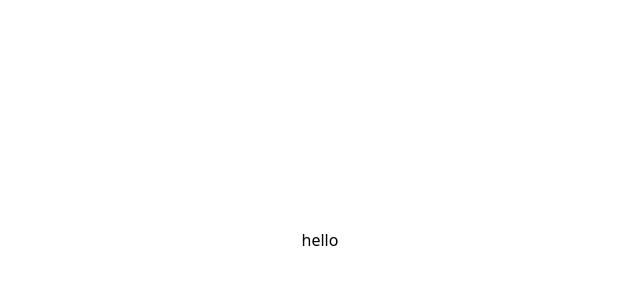
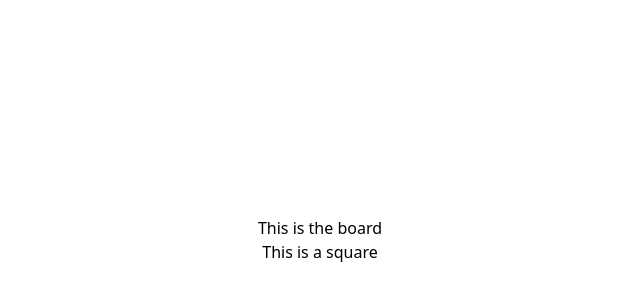
Before and after one commit to jamesdoth/modern-tictactoe, a Next.js app: page / in a window 1280 px wide. Shown: the part 160-460 px from the top of the page, without its empty margins (320-960 px from the left). Built offline with nearby package versions, Linux system fonts and the light colour scheme.

Commit message:
testing board/square functions in html

```diff
--- a/src/pages/index.tsx
+++ b/src/pages/index.tsx
@@ -1,5 +1,12 @@
 import Head from "next/head";
 
+function Board() {
+  return <div>This is the board</div>;
+}
+
+function Square() {
+  return <button>This is a square</button>
+}
 
 export default function Home() {
   return (
@@ -11,7 +18,7 @@ export default function Home() {
       </Head>
 
       <main className="container mx-auto flex flex-col items-center justify-center h-screen p-4">
-        hello
+        <Board /><Square />
       </main>
     </>
   );
```
